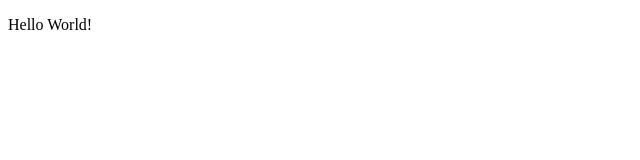
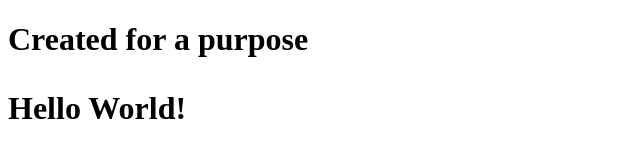
Before and after one commit to lynfaina/another-project, a plain HTML site: page index.html in a window 1280 px wide. Shown: the whole page, without its empty margins (0-640 px from the left). Drawn offline with Linux system fonts and the light colour scheme.

Commit message:
added html heading

```diff
--- a/index.html
+++ b/index.html
@@ -5,6 +5,7 @@
     <title>Webpage Demo</title>
   </head>
   <body>
+    <h1>Created for a purpose<h1>
     <p>Hello World!</p>
   </body>
 </html>
```
